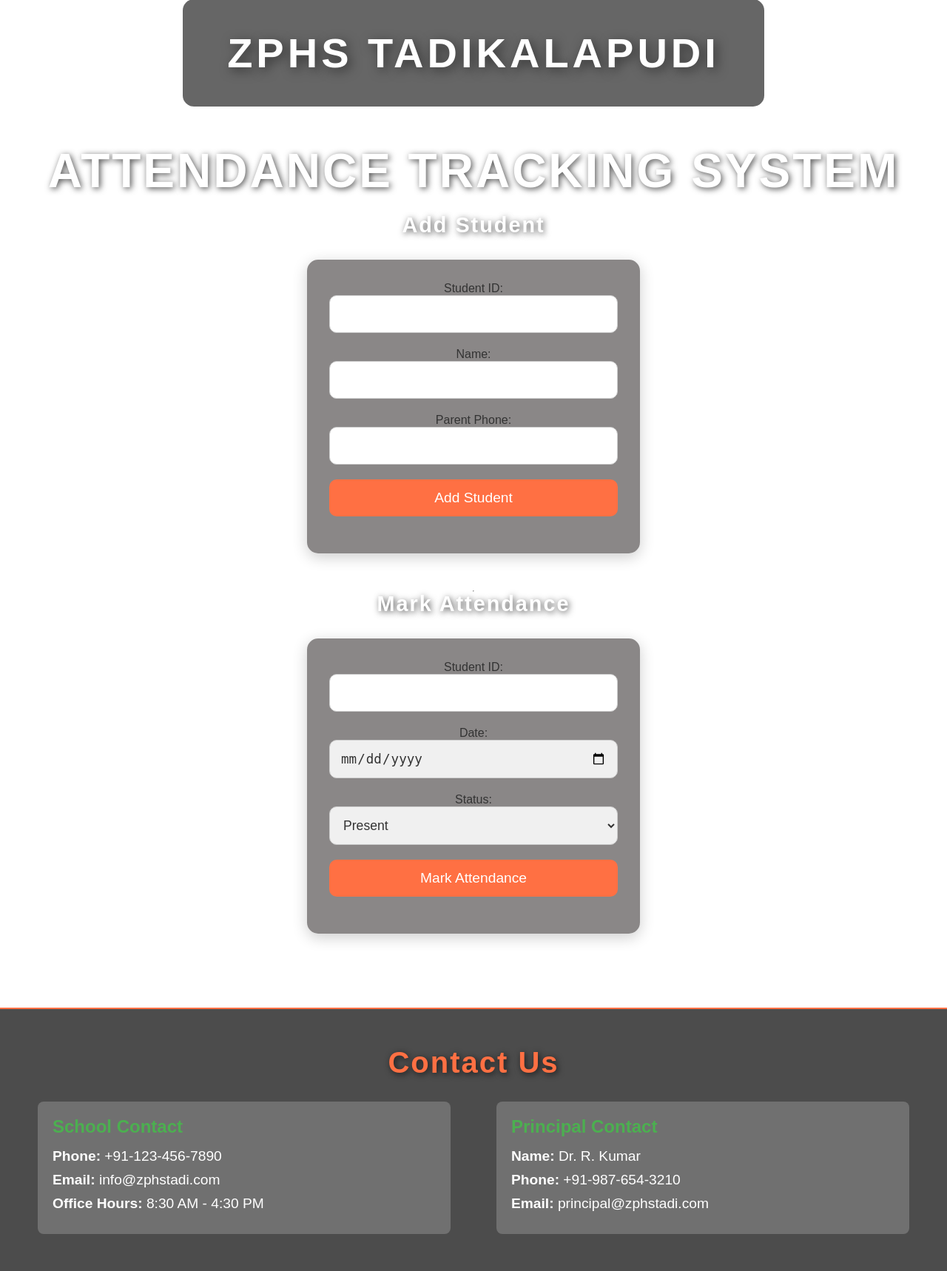
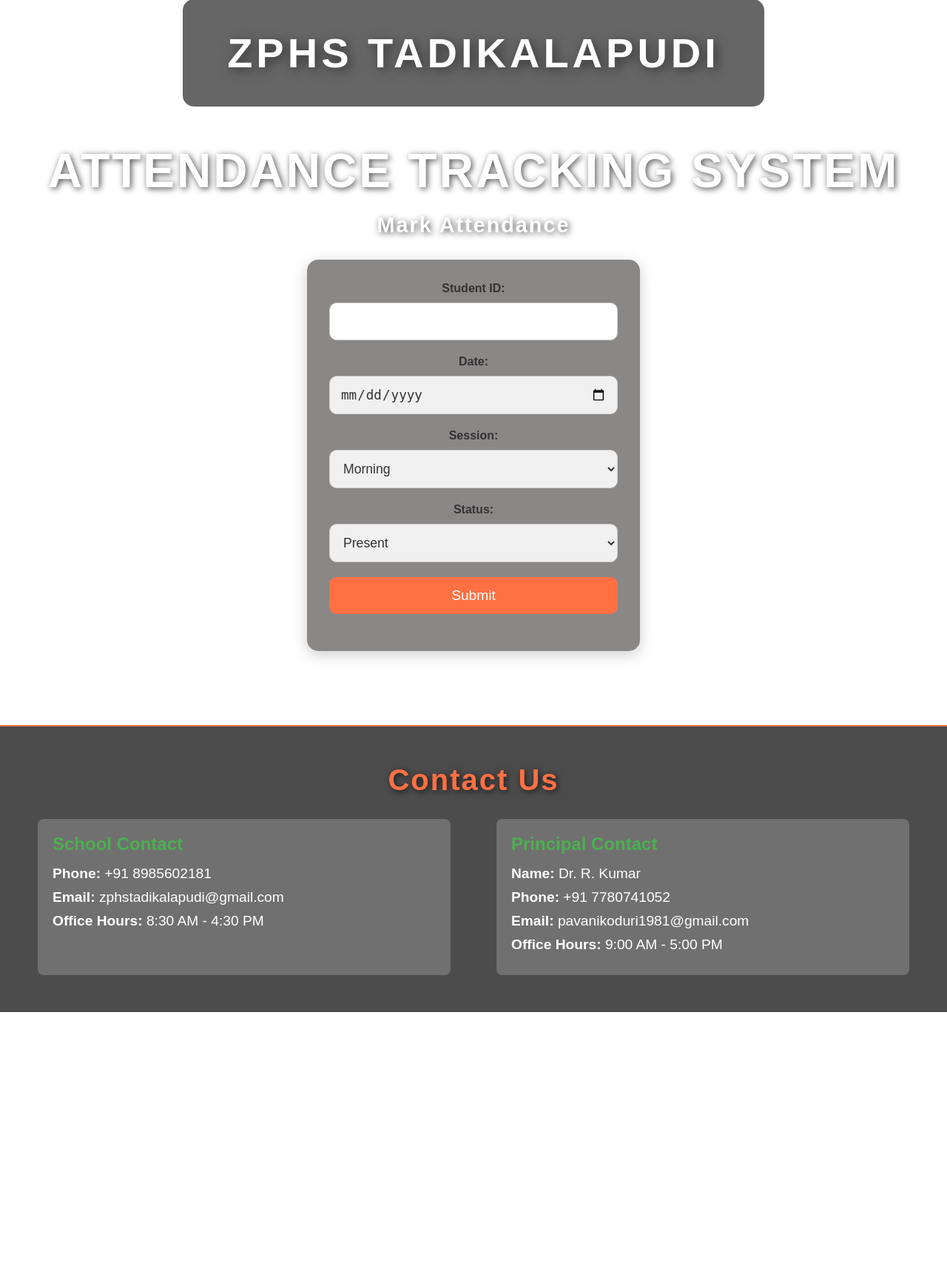
Before and after one commit to koyaneni-yaswanth/attendance-tracker, a Flask app: page / in a window 1280 px wide. Shown: the part 51-1769 px from the top of the page at 74% size. After the commit the page ends 1419 px from the top, so only its background shows below. Run offline with Flask 3, Linux system fonts and the light colour scheme; some libraries are stand-ins or nearby versions.

Commit message:
Update index.html

```diff
--- a/templates/index.html
+++ b/templates/index.html
@@ -268,29 +268,29 @@
 
     <!-- Main Title -->
     <h1>Attendance Tracking System</h1>
-    <h2>Add Student</h2>
-
-    <!-- Add Student Form -->
-    <form action="/add_student" method="post">
-        Student ID: <input type="text" name="student_id" required><br>
-        Name: <input type="text" name="name" required><br>
-        Parent Phone: <input type="text" name="parent_phone" required><br>
-        <button type="submit">Add Student</button>
-    </form>
-
-    <hr>
+    <h2>Mark Attendance</h2>
 
     <!-- Attendance Form -->
-    <h2>Mark Attendance</h2>
-    <form action="/mark_attendance" method="post">
-        Student ID: <input type="text" name="student_id" required><br>
-        Date: <input type="date" name="date" required><br>
-        Status:
-        <select name="status" required>
+    <form id="attendanceForm">
+        <label for="student_id">Student ID:</label>
+        <input type="number" id="student_id" name="student_id" required>
+
+        <label for="date">Date:</label>
+        <input type="date" id="date" name="date" required>
+
+        <label for="session">Session:</label>
+        <select id="session" name="session" required>
+            <option value="morning">Morning</option>
+            <option value="evening">Evening</option>
+        </select>
+
+        <label for="status">Status:</label>
+        <select id="status" name="status" required>
             <option value="present">Present</option>
             <option value="absent">Absent</option>
-        </select><br>
-        <button type="submit">Mark Attendance</button>
+        </select>
+
+        <button type="submit">Submit</button>
     </form>
 
     <!-- Modal for Confirmation -->
@@ -309,33 +309,32 @@
             <!-- School Contact -->
             <div>
                 <h3>School Contact</h3>
-                <p><strong>Phone:</strong> +91-123-456-7890</p>
-                <p><strong>Email:</strong> info@zphstadi.com</p>
+                <p><strong>Phone:</strong> +91 8985602181</p>
+                <p><strong>Email:</strong> zphstadikalapudi@gmail.com</p>
                 <p><strong>Office Hours:</strong> 8:30 AM - 4:30 PM</p>
             </div>
             <!-- Principal Contact -->
             <div>
                 <h3>Principal Contact</h3>
                 <p><strong>Name:</strong> Dr. R. Kumar</p>
-                <p><strong>Phone:</strong> +91-987-654-3210</p>
-                <p><strong>Email:</strong> principal@zphstadi.com</p>
+                <p><strong>Phone:</strong> +91 7780741052</p>
+                <p><strong>Email:</strong> pavanikoduri1981@gmail.com</p>
+                <p><strong>Office Hours:</strong> 9:00 AM - 5:00 PM</p>
             </div>
         </div>
     </div>
 
-    <!-- Modal Script -->
     <script>
-        const modal = document.getElementById("confirmationModal");
-        const closeModalButton = document.getElementById("closeModal");
-
-        // Show modal on successful form submission
-        document.querySelector("form").addEventListener("submit", function(e) {
-            e.preventDefault();
-            modal.style.display = "flex";
+        // Show Modal on Form Submit
+        document.getElementById('attendanceForm').addEventListener('submit', function(event) {
+            event.preventDefault();
+            // Show modal
+            document.getElementById('confirmationModal').style.display = 'flex';
         });
 
-        closeModalButton.addEventListener("click", function() {
-            modal.style.display = "none";
+        // Close the modal
+        document.getElementById('closeModal').addEventListener('click', function() {
+            document.getElementById('confirmationModal').style.display = 'none';
         });
     </script>
 
```
